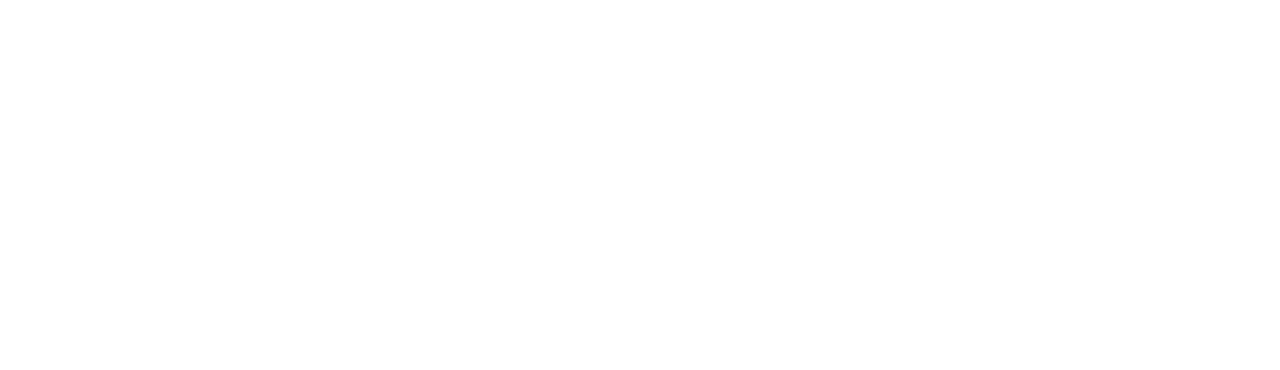
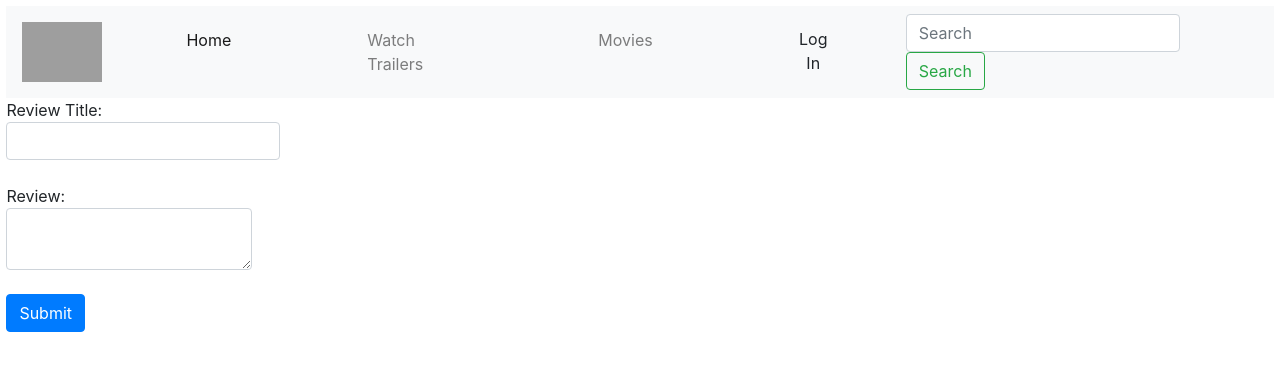
Before and after one commit to mvpsl/gMDB, an Angular app in the folder gMDB-UI/: page /review-form in a window 1280 px wide. Before the commit this address led to /. Shown: the top 370 px of the page. Built offline with nearby package versions, Linux system fonts and the light colour scheme; grey boxes are pictures that could not be loaded.

Commit message:
review-form

```diff
--- a/gMDB-UI/src/app/app-routing.module.ts
+++ b/gMDB-UI/src/app/app-routing.module.ts
@@ -5,6 +5,7 @@
 import { SignUpComponent } from './sign-up/sign-up.component';
 import { MoviesComponent } from './movies/movies.component';
 import { MovieDetailsComponent } from './movie-details/movie-details.component';
+import { ReviewFormComponent } from './review-form/review-form.component';
 
 const routes: Routes = [
   { path: '', component: HomeComponent },
@@ -12,7 +13,8 @@
   { path: 'movies', component: MoviesComponent },
   { path: 'login', component: LoginComponent },
   { path: 'signup', component: SignUpComponent },
-  { path: 'moviedetails/:id', component: MovieDetailsComponent }
+  { path: 'moviedetails/:id', component: MovieDetailsComponent },
+  {path: 'review-form',component: ReviewFormComponent}
 ];
 
 @NgModule({
--- a/gMDB-UI/src/app/app.module.ts
+++ b/gMDB-UI/src/app/app.module.ts
@@ -26,6 +26,7 @@
 	IgxExpansionPanelModule
  } from "igniteui-angular";
 import { MovieDetailsComponent } from './movie-details/movie-details.component';
+import { ReviewFormComponent } from './review-form/review-form.component';
 
 @NgModule({
   declarations: [
@@ -37,6 +38,7 @@
     MoviesComponent,
     ReviewComponent,
     MovieDetailsComponent,
+    ReviewFormComponent,
 
 
   ],
--- a/gMDB-UI/src/app/home/home.component.css
+++ b/gMDB-UI/src/app/home/home.component.css
@@ -0,0 +1,14 @@
+iframe {
+    margin-top: 20px;
+margin-bottom: 30px;
+-moz-border-radius: 12px;
+-webkit-border-radius: 12px;
+border-radius: 12px;
+-moz-box-shadow: 4px 4px 14px #000;
+-webkit-box-shadow: 4px 4px 14px #000;
+box-shadow: 4px 4px 14px #000;
+
+-webkit-transform:rotate(360deg);
+
+filter:progid:DXImageTransform.Microsoft.BasicImage(rotation=.2);
+}
--- a/gMDB-UI/src/app/home/home.component.html
+++ b/gMDB-UI/src/app/home/home.component.html
@@ -1,5 +1,5 @@
 <header></header>
 
 
-<iframe width="560" height="315" src="https://www.youtube.com/embed/sY1S34973zA" frameborder="0"
+<iframe width="100%" src="https://www.youtube.com/embed/sY1S34973zA" frameborder="0"
     allow="accelerometer; autoplay; encrypted-media; gyroscope; picture-in-picture" allowfullscreen></iframe>
--- a/gMDB-UI/src/app/movie-details/movie-details.component.html
+++ b/gMDB-UI/src/app/movie-details/movie-details.component.html
@@ -15,6 +15,7 @@
         <p class="card-text">Actors: {{movie.actors}}</p>
         <p class="card-text"><small class="text-muted">Website: <a href="{{movie.website}}"
               target="blank">{{movie.website}}</a></small></p>
+        <button class="btn btn-secondary" routerLink="/review-form">Write a Review</button>
 
       </div>
 
--- /dev/null
+++ b/gMDB-UI/src/app/review-form/review-form.component.html
@@ -0,0 +1,18 @@
+<header></header>
+<form [formGroup]="reviewform" (ngSubmit)="review()" class="parent">
+        <div class="form-group">
+          <label>
+            Review Title:
+            <input type="text" class="form-control" formControlName="reviewtitle" required>
+          </label>
+        </div>
+        <div class="form-group">
+          <label>
+             Review:
+            <textarea class="form-control"  formControlName="reviewtext" required></textarea>
+        </label>
+        </div>
+
+        <button type="submit" class="btn btn-primary">Submit</button>
+
+</form>
--- /dev/null
+++ b/gMDB-UI/src/app/review-form/review-form.component.ts
@@ -0,0 +1,29 @@
+import { Component, OnInit } from '@angular/core';
+import { FormBuilder, FormGroup, Validators } from '@angular/forms';
+import { Review } from '../review/review';
+
+@Component({
+  selector: 'app-review-form',
+  templateUrl: './review-form.component.html',
+  styleUrls: ['./review-form.component.css']
+})
+export class ReviewFormComponent implements OnInit {
+  reviewform: FormGroup;
+  constructor(private formbuilder: FormBuilder) { }
+
+  ngOnInit() {
+    this.reviewform = this.formbuilder.group({
+      reviewtext:[''],
+      reviewtitle:['']
+
+    })
+  }
+  review(){
+    console.log("review");
+    const review = new Review();
+    review.reviewText = this.reviewform.value.reviewtext;
+    review.reviewTitle = this.reviewform.value.reviewtitle;
+    console.log(review);
+
+  }
+}
```
Also changed, not shown: gMDB-UI/src/app/review-form/review-form.component.css (added), 1 other file (tests, documents, lock files or other folders).
